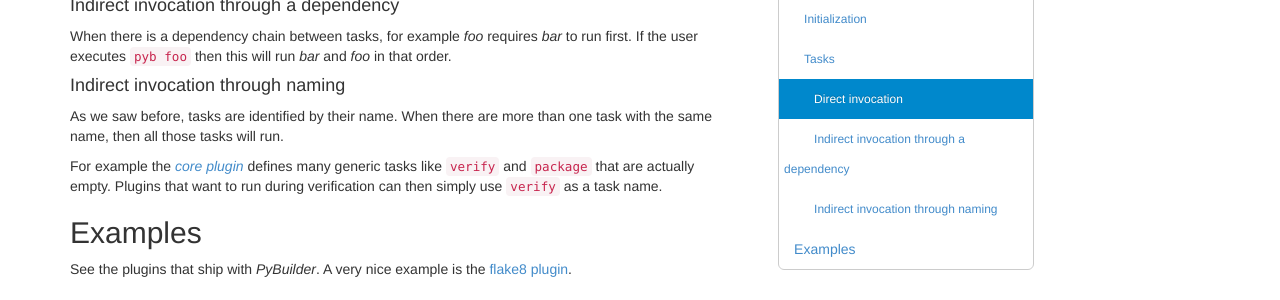
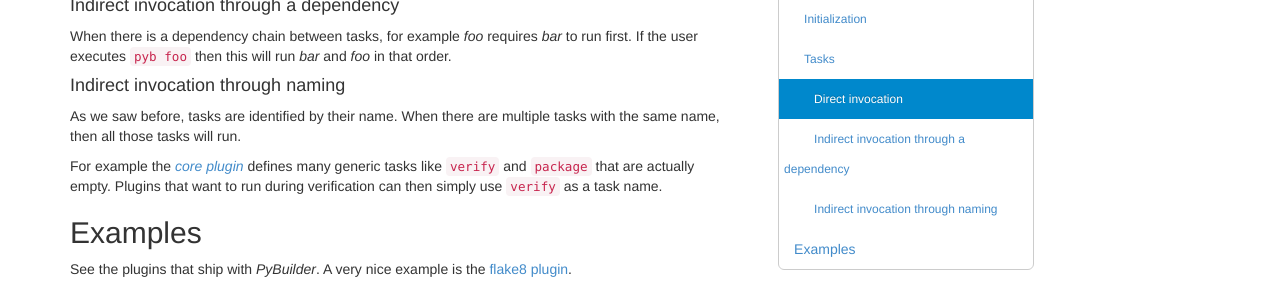
Before and after one commit to pybuilder/pybuilder.github.io, a Jekyll site: the page built from documentation/writing_plugins.md, in a window 1280 px wide and 900 px high, scrolled down 3803 px. Shown: the part 152-452 px from the top of the window. Built offline with Jekyll 4.4.1, drawn with Linux system fonts in a browser that asks for light colours; nearby versions of some CDN libraries.

Commit message:
improving wording

```diff
--- a/documentation/writing_plugins.md
+++ b/documentation/writing_plugins.md
@@ -194,7 +194,7 @@ When there is a dependency chain between tasks, for example *foo* requires *bar*
 If the user executes `pyb foo` then this will run *bar* and *foo* in that order.
 
 #### Indirect invocation through naming
-As we saw before, tasks are identified by their name. When there are more than one task with the same name, then all those tasks will run.
+As we saw before, tasks are identified by their name. When there are multiple tasks with the same name, then all those tasks will run.
 
 For example the [*core plugin*](https://github.com/pybuilder/pybuilder/blob/master/src/main/python/pybuilder/plugins/core_plugin.py) defines many generic tasks like `verify` and `package` that are actually empty.
 Plugins that want to run during verification can then simply use `verify` as a task name.
```
